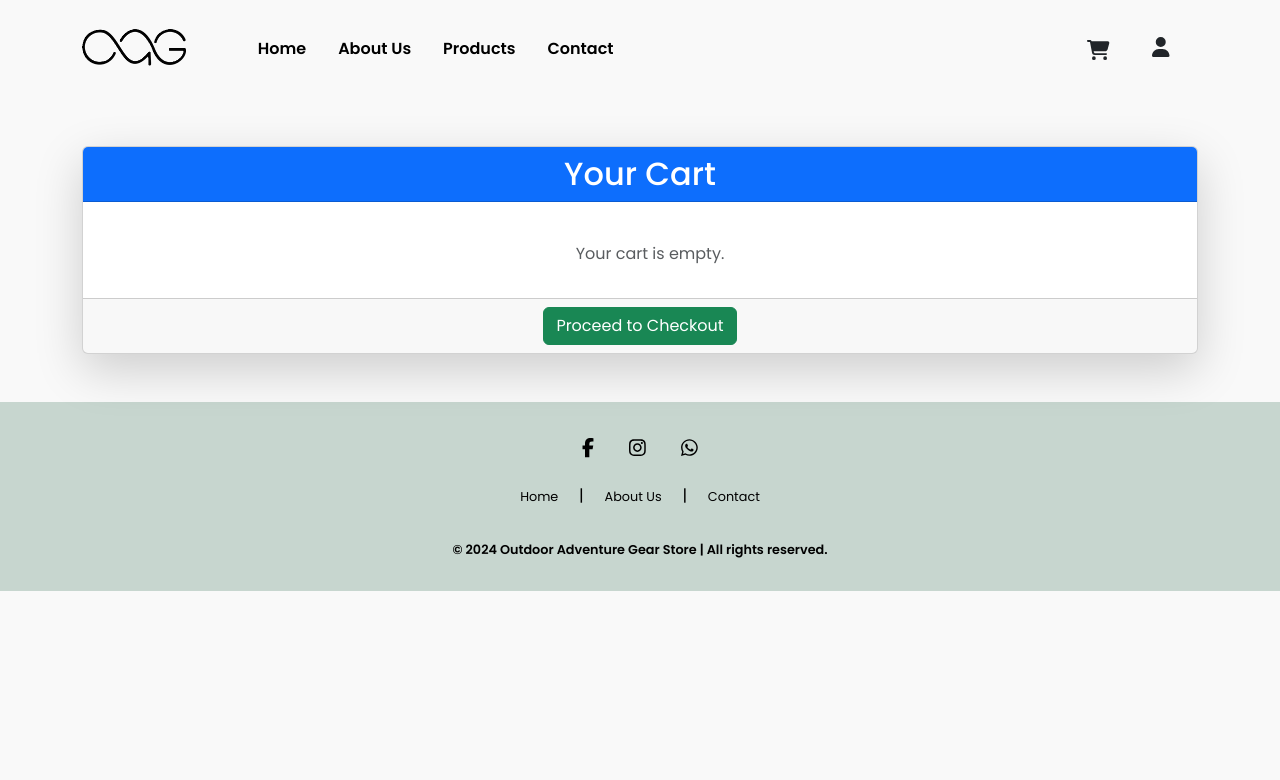
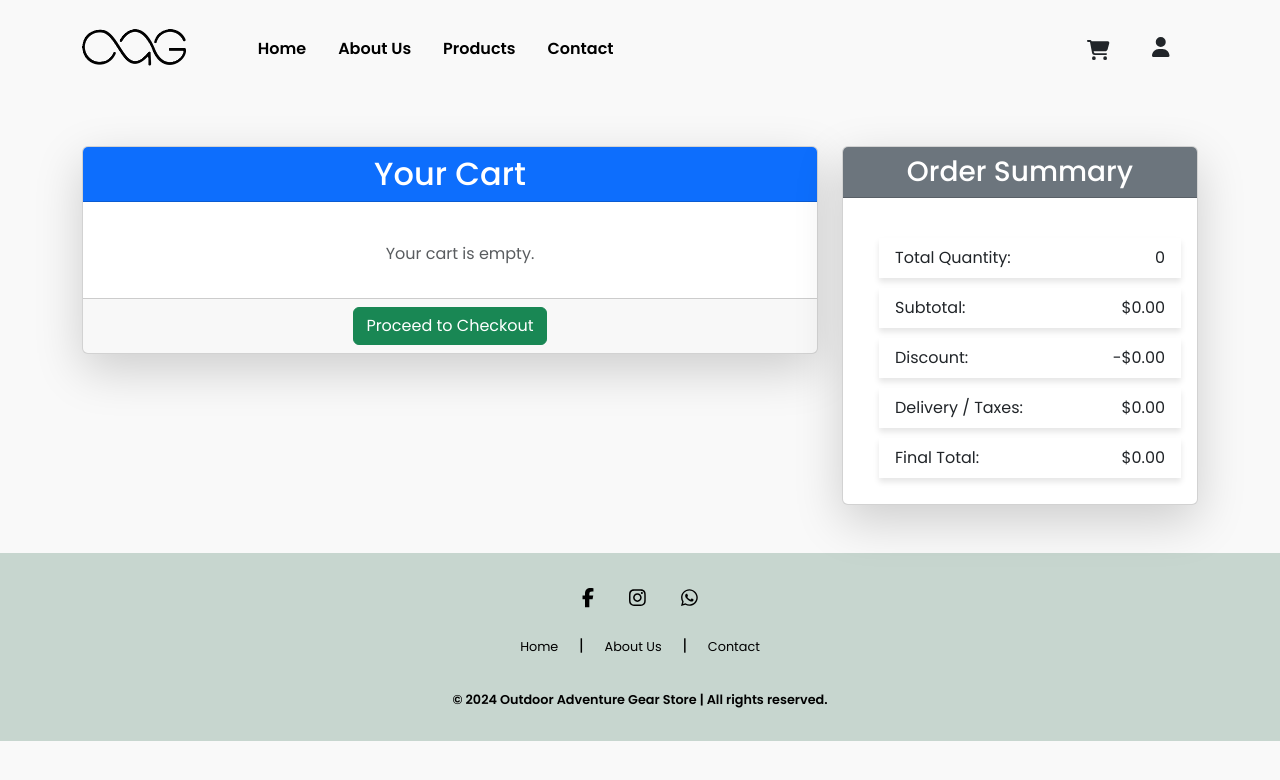
Before and after one commit to shamshussein/OAGS, a React (Create React App) app in the folder frontend/: page /cart in a window 1280 px wide. Shown: the top 780 px of the page. Built offline with nearby package versions, Linux system fonts and the light colour scheme.

Commit message:
order summary

```diff
--- a/frontend/src/Components/Home/Bundels.js
+++ b/frontend/src/Components/Home/Bundels.js
@@ -46,7 +46,7 @@ function Bundles() {
 
     return (
         <section className="our-offers me-auto border-black">
-            <h2 style={{ paddingTop: '10vh', paddingBottom: '5vh', fontSize: '1.5rem' }}>BUNDLES</h2>
+            <h2 style={{ paddingBottom: '5vh', fontSize: '1.5rem' }}>WHAT WE OFFER</h2>
             <div className="our-products col-12 container d-flex flex-wrap justify-content-lg-between justify-content-md-center justify-content-center mx-auto">
                 {bundles.map((bundle, index) => (
                     <div key={index} className="card shadow rounded bundle-card" style={{ width: "18rem" }}>
--- a/frontend/src/Components/cart/CartItem.js
+++ b/frontend/src/Components/cart/CartItem.js
@@ -2,14 +2,18 @@ import React from "react";
 import "bootstrap/dist/css/bootstrap.min.css";
 import "./CartItem.css";
 
-const CartItem = ({ item }) => {
-  const {
-    name,
-    description,
-    image,
-    quantity,
-    itemPrice,
-  } = item;
+const CartItem = ({ item, onQuantityChange }) => {
+  const { name, description, image, quantity, itemPrice } = item;
+
+  const handleIncrement = () => {
+    onQuantityChange(item, quantity + 1);
+  };
+
+  const handleDecrement = () => {
+    if (quantity > 1) {
+      onQuantityChange(item, quantity - 1);
+    }
+  };
 
   return (
     <li className="list-group-item d-flex align-items-center p-3">
@@ -23,9 +27,21 @@ const CartItem = ({ item }) => {
         <h5 className="mb-1">{name}</h5>
         <p className="mb-1 text-muted">{description}</p>
         <div>
+          <button
+            className="btn btn-outline-secondary btn-sm me-2"
+            onClick={handleDecrement}
+          >
+            -
+          </button>
           <span className="badge bg-primary me-2">Quantity: {quantity}</span>
+          <button
+            className="btn btn-outline-secondary btn-sm"
+            onClick={handleIncrement}
+          >
+            +
+          </button>
+        </div>
           <span className="badge bg-secondary">Price: ${itemPrice.toFixed(2)}</span>
-        </div>
       </div>
     </li>
   );
--- a/frontend/src/pages/cart/Cart.js
+++ b/frontend/src/pages/cart/Cart.js
@@ -4,15 +4,34 @@ import CartItem from "Components/cart/CartItem";
 import "bootstrap/dist/css/bootstrap.min.css";
 
 const Cart = () => {
-  const { cartItems, totalPrice, fetchCartItems } = useCart();
+  const { cartItems, setCartItems, totalPrice, fetchCartItems } = useCart();
 
   useEffect(() => {
     fetchCartItems();
   }, [fetchCartItems]);
 
+  const updateCartInLocalStorage = (updatedCart) => {
+    localStorage.setItem("cartItems", JSON.stringify(updatedCart));
+  };
+
+  const handleQuantityChange = (item, newQuantity) => {
+    const updatedCart = cartItems.map((cartItem) =>
+      cartItem.id === item.id ? { ...cartItem, quantity: newQuantity } : cartItem
+    );
+    setCartItems(updatedCart);
+    updateCartInLocalStorage(updatedCart);
+  };
+
+  const discount = totalPrice * 0.1;
+  const deliveryFee = cartItems.length > 0 ? 5.99 : 0;
+  const finalTotal = totalPrice - discount + deliveryFee;
+  const totalQuantity = cartItems.reduce((sum, item) => sum + item.quantity, 0);
+
   return (
     <div className="container my-5">
-      <div className="card shadow-lg">
+      <div className="row">
+        <div className="col-md-8">
+          <div className="card shadow-lg mb-4">
             <div className="card-header bg-primary text-white">
               <h2 className="text-center mb-0">Your Cart</h2>
             </div>
@@ -20,17 +39,15 @@ const Cart = () => {
               {cartItems.length === 0 ? (
                 <p className="text-center text-muted">Your cart is empty.</p>
               ) : (
-            <div>
                 <ul className="list-group mb-4">
-                {cartItems.map((item, index) => (
-                  <CartItem key={index} item={item} />
+                  {cartItems.map((item) => (
+                    <CartItem
+                      key={item.id}
+                      item={item}
+                      onQuantityChange={handleQuantityChange}
+                    />
                   ))}
                 </ul>
-              <div className="d-flex justify-content-between align-items-center mt-3">
-                <h4 className="mb-0">Total Price:</h4>
-                <h4 className="text-success mb-0">${totalPrice.toFixed(2)}</h4>
-              </div>
-            </div>
               )}
             </div>
             <div className="card-footer text-center">
@@ -38,6 +55,39 @@ const Cart = () => {
             </div>
           </div>
         </div>
+        <div className="col-md-4">
+          <div className="card shadow-lg">
+            <div className="card-header bg-secondary text-white">
+              <h3 className="text-center mb-0">Order Summary</h3>
+            </div>
+            <div className="card-body">
+              <ul className="list-group list-group-flush">
+                <li className="list-group-item d-flex justify-content-between">
+                  <span>Total Quantity:</span>
+                  <span>{totalQuantity}</span>
+                </li>
+                <li className="list-group-item d-flex justify-content-between">
+                  <span>Subtotal:</span>
+                  <span>${totalPrice.toFixed(2)}</span>
+                </li>
+                <li className="list-group-item d-flex justify-content-between">
+                  <span>Discount:</span>
+                  <span>-${discount.toFixed(2)}</span>
+                </li>
+                <li className="list-group-item d-flex justify-content-between">
+                  <span>Delivery / Taxes:</span>
+                  <span>${deliveryFee.toFixed(2)}</span>
+                </li>
+                <li className="list-group-item d-flex justify-content-between font-weight-bold">
+                  <span>Final Total:</span>
+                  <span>${finalTotal.toFixed(2)}</span>
+                </li>
+              </ul>
+            </div>
+          </div>
+        </div>
+      </div>
+    </div>
   );
 };
 
```
Also changed, not shown: 2 other files (tests, documents, lock files or other folders). Lines whose indentation alone changed are shown as unchanged.
